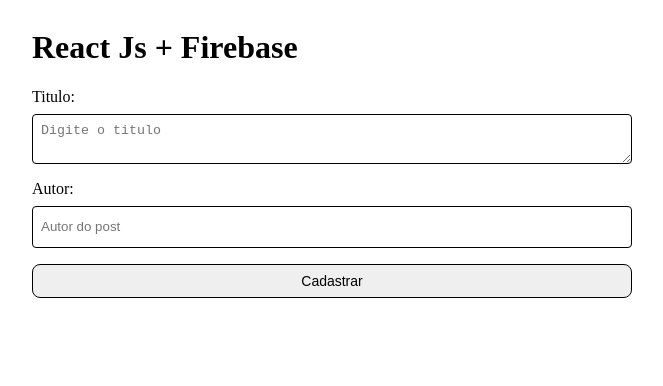
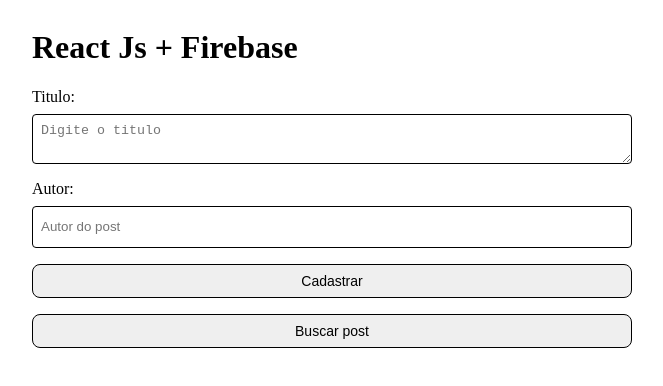
Before and after one commit to YanGraim/firebase, a React (Create React App) app: page / in a window 1280 px wide. Shown: the top 386 px of the page, without its empty margins (308-971 px from the left). Built offline with nearby package versions, Linux system fonts and the light colour scheme.

Commit message:
busca um item em especifico

```diff
--- a/src/App.js
+++ b/src/App.js
@@ -1,7 +1,7 @@
 import { db } from "./firebaseConnection";
 import './app.css'
 import { useState } from "react";
-import { doc, setDoc, collection, addDoc } from "firebase/firestore";
+import { doc, setDoc, collection, addDoc, getDoc} from "firebase/firestore";
 
 function App() {
   const [titulo, setTitulo] = useState('');
@@ -33,6 +33,19 @@
     })
   }
 
+
+  async function handleSearch() {
+    const postRef = doc(db, "posts", "12345");
+    await getDoc(postRef)
+    .then((snapshot) => {
+      setAutor(snapshot.data().autor);
+      setTitulo(snapshot.data().titulo)
+    })
+    .catch((error) => {
+      console.log("Gerou erro " + error)
+    })
+  }
+
   return (
     <div>
       <div className="container">
@@ -45,6 +58,7 @@
         <input type="text" placeholder="Autor do post" value={autor} onChange={(e) => setAutor(e.target.value)}/>
 
         <button onClick={handleAdd}>Cadastrar</button>
+        <button onClick={handleSearch}>Buscar post</button>
       </div>
     </div>
   );
```
